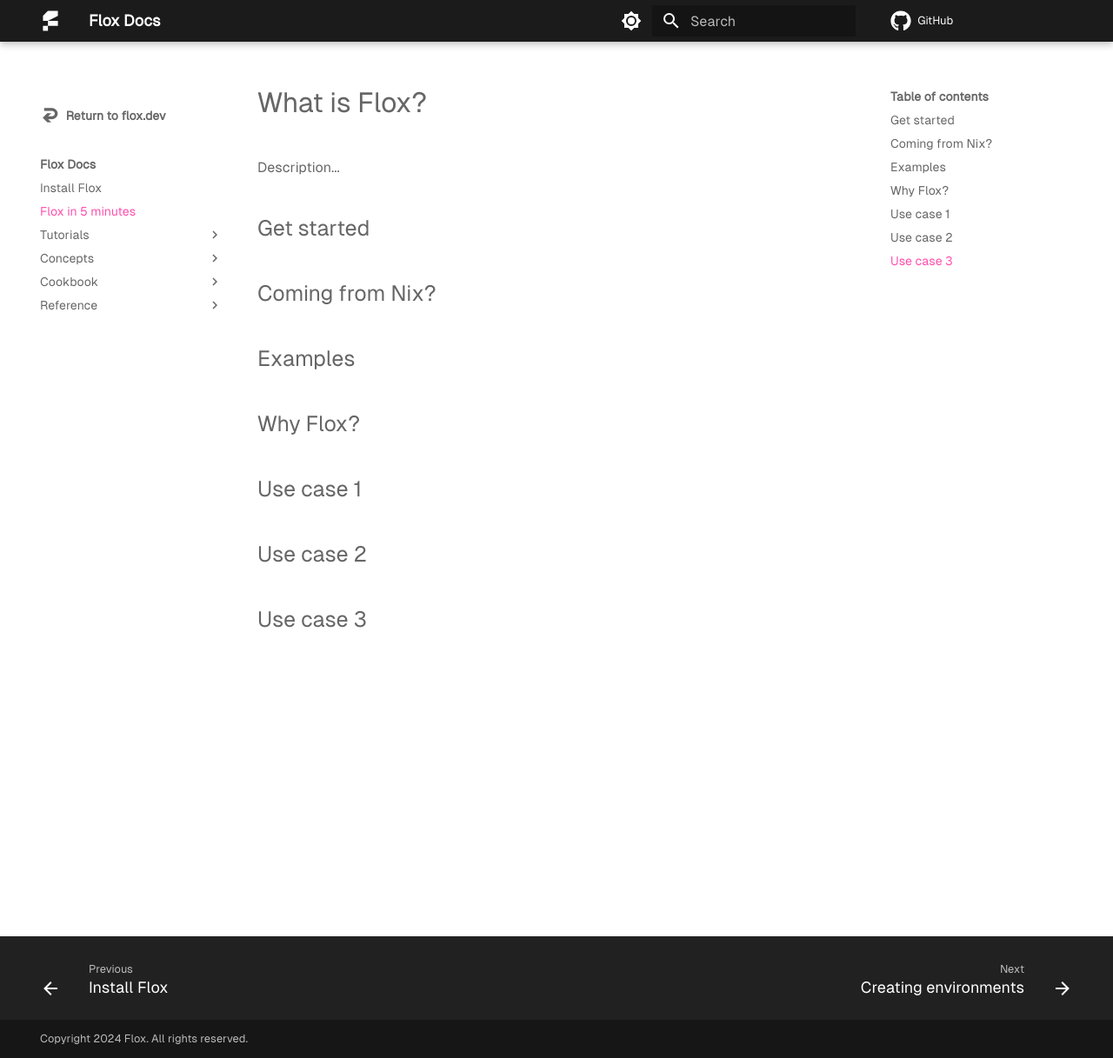
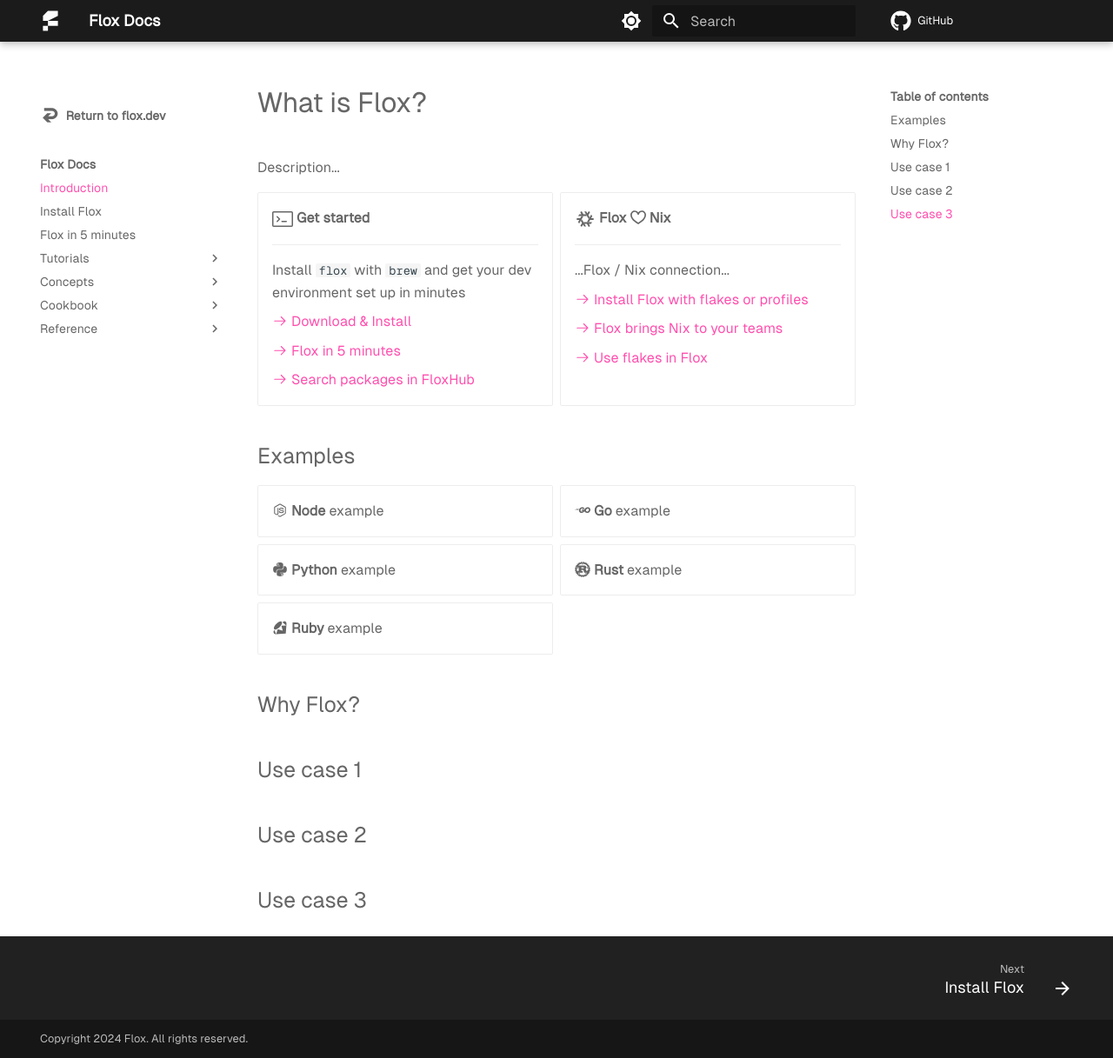
Before and after one commit to flox/floxdocs, an MkDocs documentation site: the page built from docs/index.md, in a window 1280 px wide and 1217 px high. Shown: the whole window at 87% size. Built offline with MkDocs 1.6.1 and Material for MkDocs 9.7.7, drawn with Linux system fonts in a browser that asks for light colours; plug-ins that fetch from the network failed and are left out; comment, search, counter and statistics services are not loaded.

Commit message:
Add structure to the new landing page

```diff
--- a/docs/index.md
+++ b/docs/index.md
@@ -7,13 +7,48 @@
 
 Description...
 
-## Get started
+<div class="grid cards" markdown>
+
+-   :octicons-terminal-24:{ .lg .middle } __Get started__
+
+    ---
+
+    Install `flox` with `brew` and get your dev
+    environment set up in minutes
+
+    [:octicons-arrow-right-24: Download & Install][install_flox]
+
+    [:octicons-arrow-right-24: Flox in 5 minutes][flox_5_minutes]
+
+    [:octicons-arrow-right-24: Search packages in FloxHub][floxhub_packages]{:target="_blank"}
+
+-   :material-nix:{ .lg .middle } __Flox :octicons-heart-16: Nix__
+
+    ---
+
+    ...Flox / Nix connection...
+
+    [:octicons-arrow-right-24: Install Flox with flakes or profiles](install-flox.md?h=nix#__tabbed_1_6){:target="_blank"}
+
+    [:octicons-arrow-right-24: Flox brings Nix to your teams](https://flox.dev/blog/its-time-to-bring-nix-to-work/){:target="_blank"}
+
+    [:octicons-arrow-right-24: Use flakes in Flox](https://flox.dev/blog/extending-flox-with-nix-flakes/){:target="_blank"}
+
+</div>
 
 
-## Coming from Nix?
 
 
 ## Examples
+<div class="grid cards" markdown>
+
+- :material-nodejs: __Node__ example
+- :fontawesome-brands-golang: __Go__ example
+- :fontawesome-brands-python: __Python__ example
+- :fontawesome-brands-rust: __Rust__ example
+- :material-language-ruby: __Ruby__ example
+
+</div>
 
 
 ## Why Flox?
@@ -28,6 +63,7 @@
 
 
 [install_flox]: ./install-flox.md
+[flox_5_minutes]: ./flox-5-minutes.md
 [create_guide]: ./tutorials/creating-environments.md
 [share_guide]: ./tutorials/sharing-environments.md
 [init]: ./reference/command-reference/flox-init.md
@@ -46,3 +82,4 @@
 [multi-arch]: ./tutorials/multi-arch-environments.md
 [config]: ./reference/command-reference/flox-config.md
 [services]: ./concepts/services.md
+[floxhub_packages]: https://hub.flox.dev/packages
--- a/mkdocs.yml
+++ b/mkdocs.yml
@@ -32,8 +32,9 @@
     provider: custom
 
 nav:
+  - Introduction: index.md
   - Install Flox: install-flox.md
-  - Flox in 5 minutes: index.md
+  - Flox in 5 minutes: flox-5-minutes.md
   - Tutorials:
     - Creating environments: tutorials/creating-environments.md
     - The default environment: tutorials/default-environment.md
```
